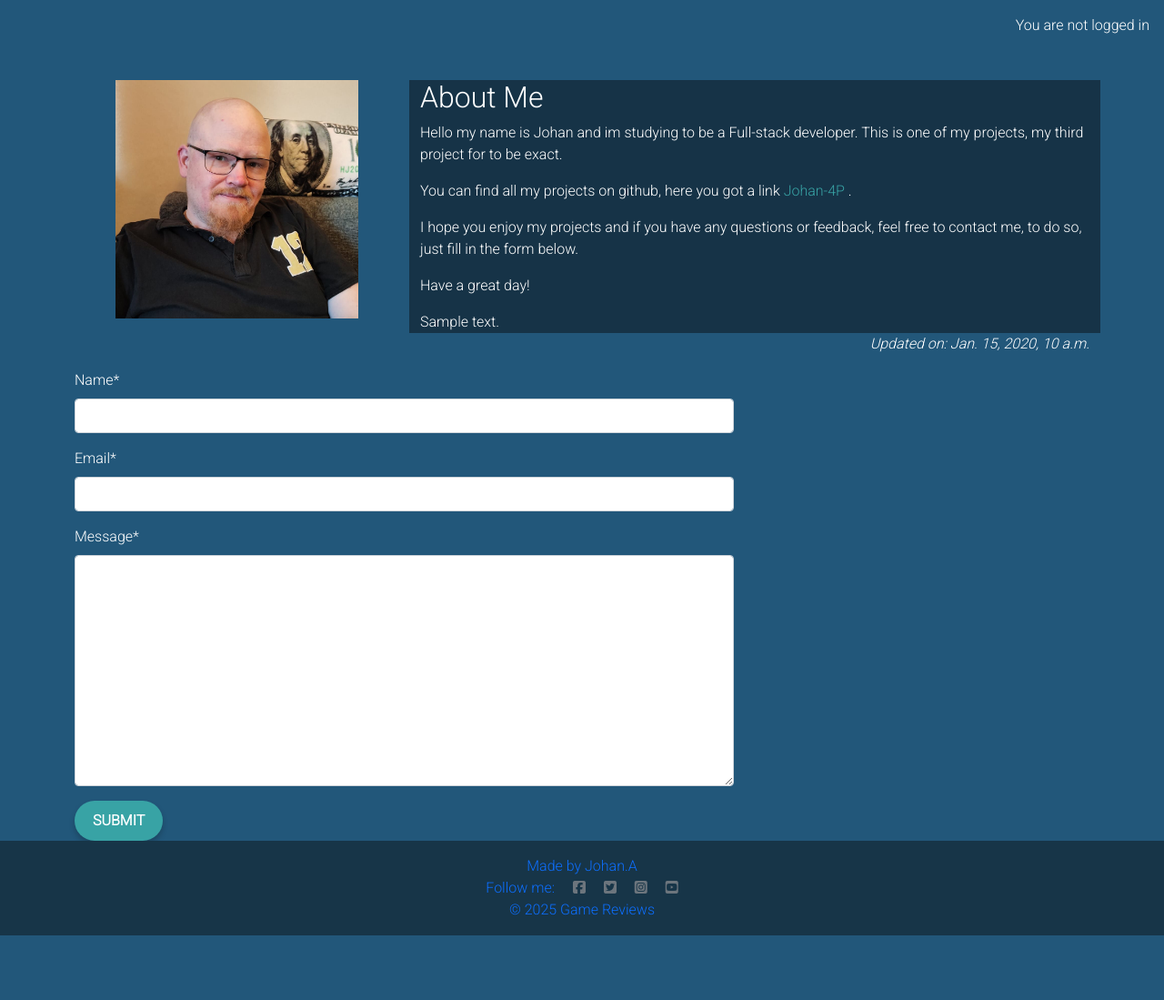
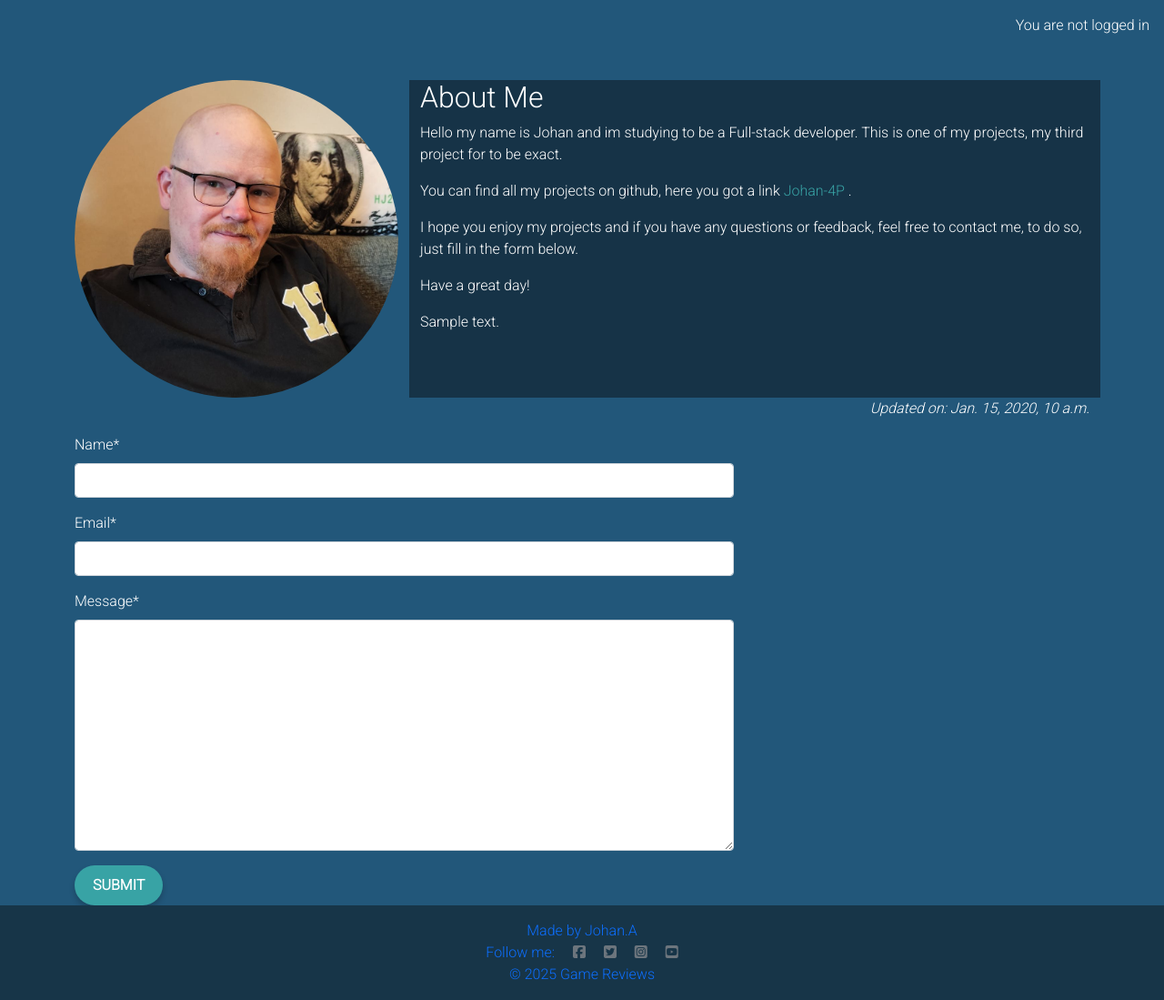
Before and after one commit to Johan-4P/anteskogs_game_reviews, a Django app: page /about/ in a window 1280 px wide. Shown: the part 56-1155 px from the top of the page at 91% size. Before the commit the page ends 1084 px from the top, so only its background shows below. Run offline with Django 5.2, Linux system fonts and the light colour scheme; tables that the repository leaves empty hold one stand-in row (values such as "Sample post"); some libraries are stand-ins or nearby versions.

Commit message:
Update image tag in about template: remove width attribute and add CSS classes for improved styling

```diff
--- a/about/templates/about/about.html
+++ b/about/templates/about/about.html
@@ -7,7 +7,7 @@
 <div class="container mt-5">
     <div class="row">
         <div class="col-4 text-center">
-            <img src="{% static '/images/jag.jpg' %}" width="75%" alt="an image of Johan" >
+            <img src="{% static '/images/jag.jpg' %}" alt="an image of Johan" class="rounded-circle img-fluid" >
         </div>
         <div class="col-8 text-content">
             <h2>About Me</h2>
```
